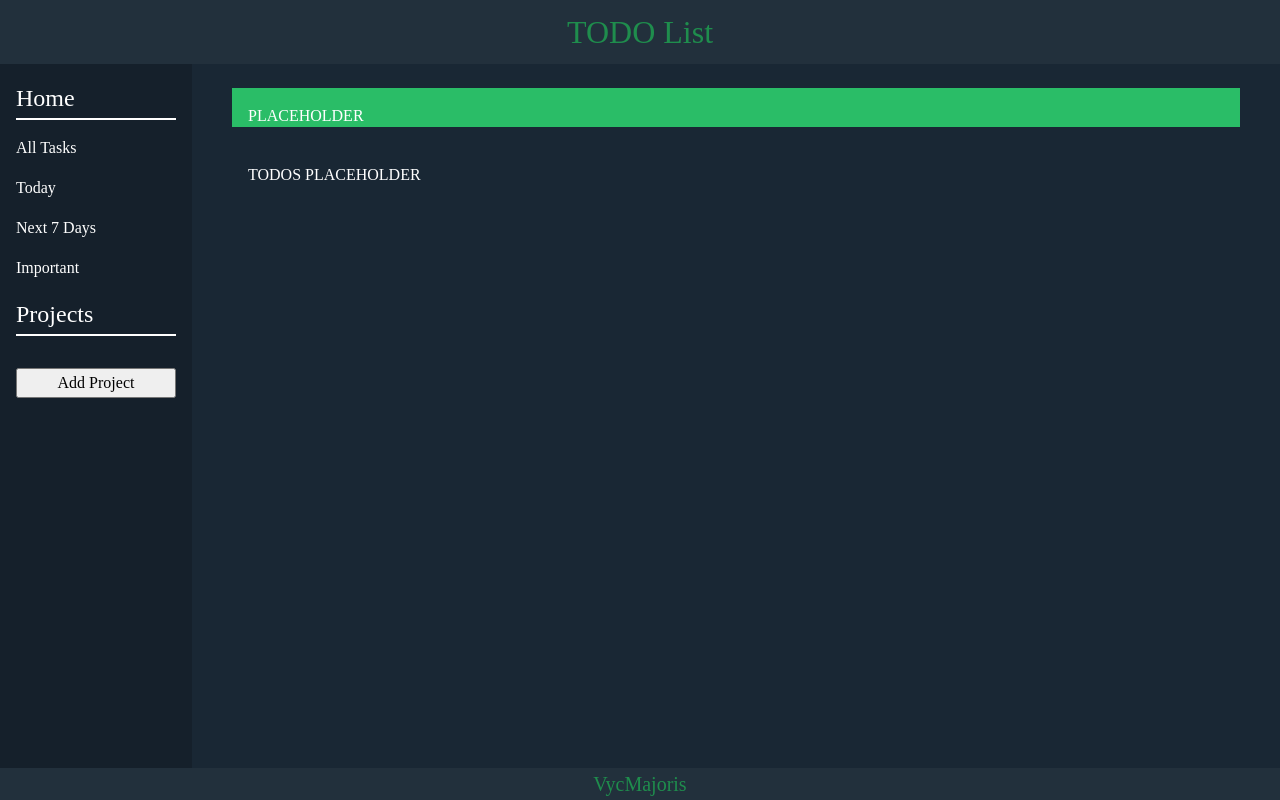
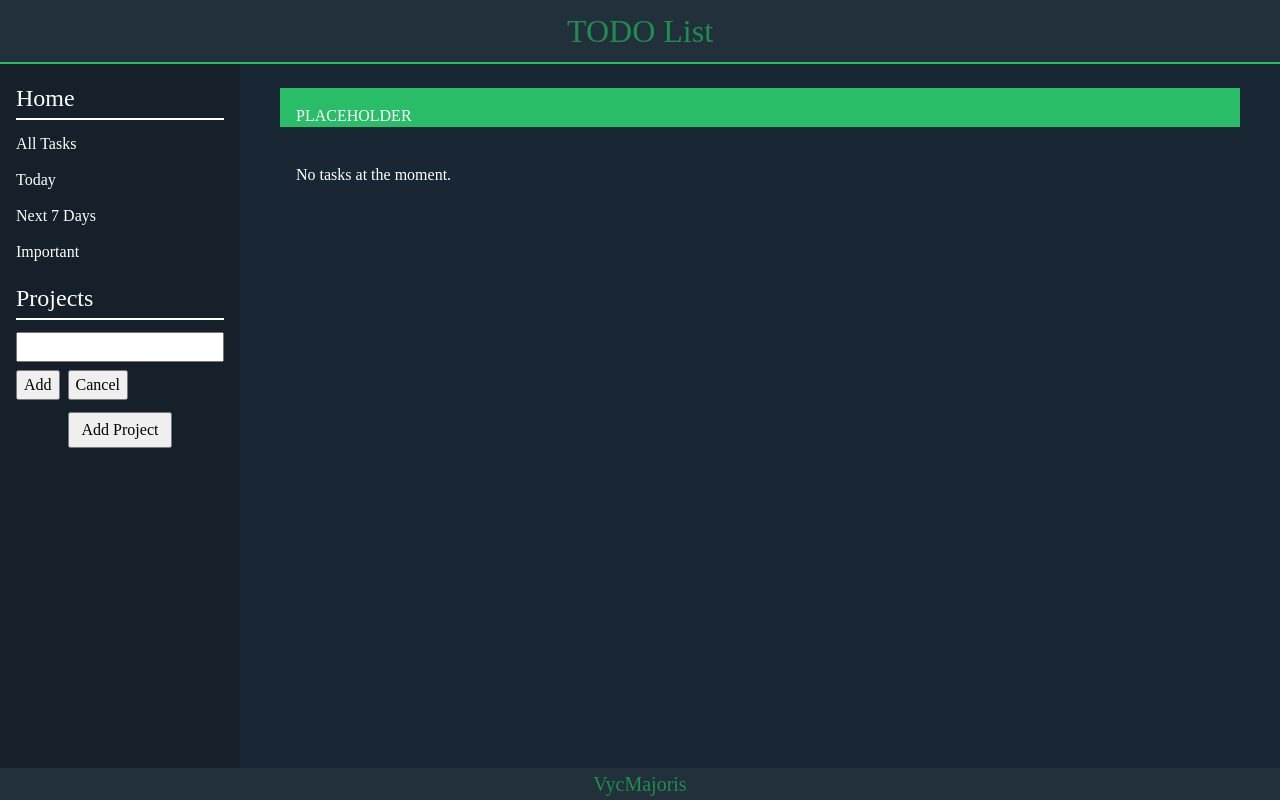
Before and after one commit to VycMajoris/TODO-Project, a website built with webpack: page src/template.html in a window 1280 px wide. Both pictures are taken after a click on the button "Add Project". Built offline with nearby package versions, Linux system fonts and the light colour scheme.

Commit message:
Added js logic for adding projects and their event listeners.

```diff
--- a/package.json
+++ b/package.json
@@ -33,5 +33,8 @@
     "webpack": "^5.75.0",
     "webpack-cli": "^5.0.1",
     "webpack-dev-server": "^4.11.1"
+  },
+  "dependencies": {
+    "date-fns": "^2.29.3"
   }
 }
--- /dev/null
+++ b/src/create_element.js
@@ -0,0 +1,31 @@
+export function createProjectDiv(text) {
+  const div = document.createElement("div");
+  const projectContainer = document.querySelector(".project-names-container");
+  div.setAttribute("class", "individual-project-container");
+
+  div.innerHTML = text;
+
+  const todoListContainer = document.querySelector(".todo-list-container");
+  div.addEventListener("click", () => {
+    todoListContainer.innerHTML = "";
+  });
+  div.addEventListener("click", createTaskAddBtn);
+  projectContainer.appendChild(div);
+}
+
+export function createTodoListContainer() {
+  const div = document.createElement("div");
+  const rightPanel = document.querySelector(".right-panel");
+
+  div.setAttribute("class", "todo-list-container");
+
+  rightPanel.appendChild(div);
+}
+
+export function createTaskAddBtn() {
+  const button = document.createElement("button");
+  button.setAttribute("class", "add-task-btn");
+  button.innerHTML = "Add Task";
+  const todoListContainer = document.querySelector(".todo-list-container");
+  todoListContainer.appendChild(button);
+}
--- /dev/null
+++ b/src/events.js
@@ -0,0 +1,42 @@
+import {
+  createProjectDiv,
+  createTodoListContainer,
+  createTaskAddBtn,
+} from "./create_element";
+import { projects } from "./projects";
+
+export default function eventsFunc() {
+  const addProjectBtn = document.querySelector(".add-project-btn");
+  const addProjectPopupDiv = document.querySelector(".add-project-popup-div");
+  const projectNameInput = document.querySelector(".project-name-input");
+  addProjectBtn.addEventListener("click", () => {
+    addProjectPopupDiv.style.display = "block";
+  });
+
+  const cancelBtn = document.querySelector(".cancel-btn");
+  cancelBtn.addEventListener("click", () => {
+    addProjectPopupDiv.style.display = "none";
+  });
+
+  const addBtn = document.querySelector(".add-btn");
+
+  addBtn.addEventListener("click", () => {
+    addProjectPopupDiv.style.display = "none";
+  });
+
+  const addProjectForm = document.querySelector(".add-project-form");
+
+  addProjectForm.addEventListener("submit", (e) => {
+    e.preventDefault();
+    createProjectDiv(projectNameInput.value);
+    projects.push(projectNameInput.value);
+    console.log(projects);
+    projectNameInput.value = "";
+  });
+
+  const individualProjectContainer = document.querySelector(
+    ".individual-project-container"
+  );
+
+  individualProjectContainer.addEventListener("click", createTaskAddBtn);
+}
--- a/src/index.js
+++ b/src/index.js
@@ -1 +1,4 @@
+import eventsFunc from "./events";
 import "./style.css";
+
+eventsFunc();
--- /dev/null
+++ b/src/projects.js
@@ -0,0 +1,3 @@
+export const projects = [];
+
+export default function projectFunc(projectName) {}
--- a/src/style.css
+++ b/src/style.css
@@ -93,6 +93,19 @@ footer {
   display: flex;
   flex-direction: column;
   justify-content: center;
+  align-items: center;
+}
+
+.header-title {
+  display: flex;
+  align-items: center;
+  flex-grow: 1;
+}
+
+.header-divider {
+  height: 0.125rem;
+  width: 100%;
+  background-color: var(--secondary-clr-100);
 }
 
 footer {
@@ -134,6 +147,49 @@ main {
   width: 100%;
 }
 
+.filter-section,
+.project-section {
+  display: flex;
+  flex-direction: column;
+  gap: 0.75rem;
+}
+
+.add-project-btn {
+  padding: 0.25rem 0.75rem;
+  max-width: max-content;
+  align-self: center;
+}
+
+.add-project-form {
+  display: flex;
+  flex-wrap: wrap;
+  gap: 0.5rem;
+}
+
+.project-name-input {
+  flex-basis: 90%;
+  flex-grow: 1;
+}
+
+.add-btn,
+.cancel-btn {
+  display: inline-block;
+  justify-content: center;
+  align-items: center;
+}
+
+.add-project-popup-div {
+  display: none;
+}
+
+.individual-project-container {
+  width: 80%;
+  height: 2rem;
+  margin: 1rem;
+  background-color: red;
+  color: white;
+}
+
 /****** Right Panel *****/
 
 .right-panel {
@@ -149,6 +205,6 @@ main {
   padding: 1rem;
 }
 
-.todo-list-div {
+.todo-list-container {
   padding: 1rem;
 }
--- a/src/template.html
+++ b/src/template.html
@@ -9,11 +9,13 @@
   <body>
     <div class="page-container">
       <header>
-        <div>TODO List</div>
+        <div class="header-title">TODO List</div>
         <div class="header-divider"></div>
       </header>
       <main>
         <div class="left-panel">
+          <!-- filter section -->
+          <section class="filter-section">
             <div class="title-container">
               <div class="filters titles">Home</div>
               <div class="divider"></div>
@@ -23,17 +25,38 @@
             <div class="today-filter">Today</div>
             <div class="seven-days-filter">Next 7 Days</div>
             <div class="important-filter">Important</div>
-
+          </section>
+          <!-- projects section -->
+          <section class="project-section">
             <div class="title-container">
               <div class="projects titles">Projects</div>
               <div class="divider"></div>
             </div>
-          <div class="project-names-div"></div>
-          <button class="add-project-btn">Add Project</button>
+            <div class="project-names-container">
+              <div class="add-project-popup-div">
+                <form action="" class="add-project-form">
+                  <input
+                    type="text"
+                    class="project-name-input"
+                    name="projectName"
+                    required
+                  />
+                  <button class="add-btn" type="submit">Add</button>
+                  <button class="cancel-btn" type="reset">Cancel</button>
+                </form>
               </div>
+            </div>
+            <!-- form to add projects-->
+
+            <button class="add-project-btn" name="add-project-btn">
+              Add Project
+            </button>
+          </section>
+        </div>
+
         <div class="right-panel">
           <div class="filter-display-div">PLACEHOLDER</div>
-          <div class="todo-list-div">TODOS PLACEHOLDER</div>
+          <div class="todo-list-container">No tasks at the moment.</div>
         </div>
       </main>
       <footer>VycMajoris</footer>
```
Also changed, not shown: 1 other file. Lines whose indentation alone changed are shown as unchanged.
